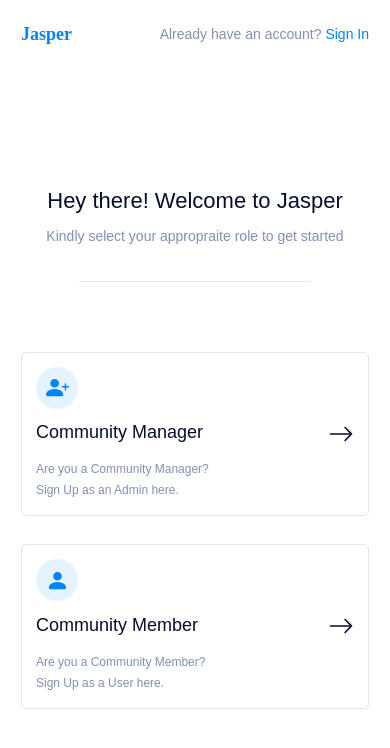
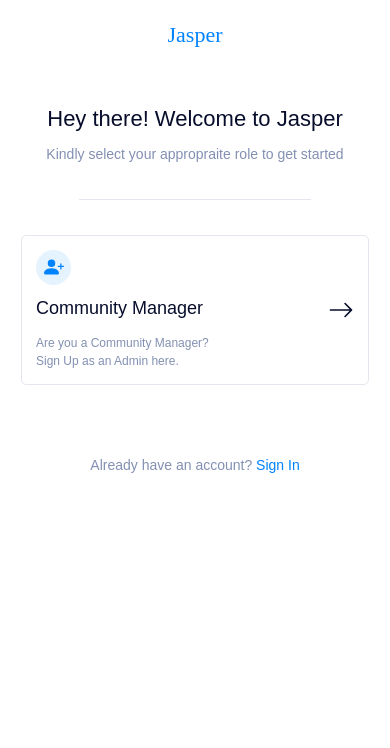
Before and after one commit to Jasperlabdevs/jasper-web, a React (Create React App) app: page / in a window 390 px wide. Shown: the top 748 px of the page. Built offline with nearby package versions, Linux system fonts and the light colour scheme.

Commit message:
hope page updated

```diff
--- a/src/assets/styles/global.css
+++ b/src/assets/styles/global.css
@@ -21,7 +21,7 @@ a{
 
 .logo{
   font-family: 'DM Serif Display', serif;
-  @apply text-primary font-semibold
+  @apply text-primary font-medium
 }
 
 small,
--- a/src/helpers/SVGs.tsx
+++ b/src/helpers/SVGs.tsx
@@ -2,7 +2,7 @@ const SVGs = {
     person: <svg xmlns="http://www.w3.org/2000/svg" width="23" height="23" fill="rgb(0 131 255 / var(--tw-text-opacity))" className="bi bi-person-fill" viewBox="0 0 16 16">
     <path d="M3 14s-1 0-1-1 1-4 6-4 6 3 6 4-1 1-1 1H3zm5-6a3 3 0 1 0 0-6 3 3 0 0 0 0 6z"/>
     </svg>,
-    person_plus: <svg xmlns="http://www.w3.org/2000/svg" width="23" height="23" fill="rgb(0 131 255 / var(--tw-text-opacity)" className="bi bi-person-plus-fill" viewBox="0 0 16 16">
+    person_plus: <svg xmlns="http://www.w3.org/2000/svg" width="20" height="20" fill="rgb(0 131 255 / var(--tw-text-opacity)" className="bi bi-person-plus-fill" viewBox="0 0 16 16">
     <path d="M1 14s-1 0-1-1 1-4 6-4 6 3 6 4-1 1-1 1H1zm5-6a3 3 0 1 0 0-6 3 3 0 0 0 0 6z"/>
     <path fill-rule="evenodd" d="M13.5 5a.5.5 0 0 1 .5.5V7h1.5a.5.5 0 0 1 0 1H14v1.5a.5.5 0 0 1-1 0V8h-1.5a.5.5 0 0 1 0-1H13V5.5a.5.5 0 0 1 .5-.5z"/>
   </svg>,
--- a/src/pages/Auth/Home.tsx
+++ b/src/pages/Auth/Home.tsx
@@ -1,4 +1,5 @@
 import SVGs from "helpers/SVGs"
+import { Link } from "react-router-dom"
 
 const Home = () => {
     const roles = [
@@ -6,39 +7,41 @@ const Home = () => {
             id:1,
             role: 'Community Manager',
             type: 'an Admin',
-            icon: SVGs.person_plus
+            icon: SVGs.person_plus,
+            link: '/register'
         },
-        {
-            id:2,
-            role: 'Community Member',
-            type: 'a User',
-            icon: SVGs.person
-        },
+        // {
+        //     id:2,
+        //     role: 'Community Member',
+        //     type: 'a User',
+        //     icon: SVGs.person
+        // },
     ]
     return(
-        <div className="mt-40 mx-auto text-center w-full md:min-w-[430px] max-w-[620px] ">
+        <div className="md:mt-40 mt-16 mx-auto text-center w-full md:min-w-[430px] max-w-[620px] ">
             <h3>Hey there! Welcome to Jasper</h3>
             <p className="text-grey_text mt-3" >Kindly select your appropraite role to get started</p>
             <hr className="mt-10 w-2/3 mx-auto"  />
 
-            <div className="text-left mt-20 " >
+            <div className="text-left md:mt-20 mt-10 " >
                 {
                     roles.map(data => (
-                        <div className="p-4 my-8 w-full border rounded-md cursor-pointer flex justify-between items-center" key={data.id}>
+                        <Link to={`${data.link}`} className="p-4 my-8 w-full border rounded-md cursor-pointer flex justify-between items-center" key={data.id}>
                             <div>
-                                <div className=" w-12 h-12 bg-faded rounded-full flex justify-center items-center text-primary">
+                                <div className=" w-10 h-10 bg-faded rounded-full flex justify-center items-center text-primary">
                                     {data.icon}
                                 </div>
                                 <h4 className="mt-3 mb-4" >{data.role}</h4>
-                                <p className="text-grey_text text-xs lg:text-sm leading-6 lg:leading-7" >Are you a {data.role}? <br /> Sign Up as {data.type} here.</p>
+                                <p className="text-grey_text text-xs lg:text-sm leading-5 lg:leading-6" >Are you a {data.role}? <br /> Sign Up as {data.type} here.</p>
                             </div>
                            <div>
                                {SVGs.arrow_right}
                            </div>
-                        </div>
+                        </Link>
                     ))
                 }
             </div>
+            <p className="text-grey_text mt-20 md:hidden" >Already have an account? <span><Link to='/login' >Sign In</Link></span> </p>
         </div>
     )
 }
--- a/src/pages/Auth/index.tsx
+++ b/src/pages/Auth/index.tsx
@@ -9,10 +9,10 @@ const Auth = () => {
             <div className="bg-faded hidden lg:block" >
             </div>
             <div className="p-6 w-screen lg:w-auto md:p-10 md:px-16" >
-                <header className="flex justify-between items-center" >
-                    <h4 className="logo" >Jasper</h4>
+                <header className="flex justify-center md:justify-between items-center" >
+                    <h4 className="logo text-xl" >Jasper</h4>
                     { location.pathname !== '/login' ?
-                    <p className="text-grey_text" >Already have an account? <span><Link to='/login' >Sign In</Link></span> </p>
+                    <p className="text-grey_text md:block hidden" >Already have an account? <span><Link to='/login' >Sign In</Link></span> </p>
                     : <p className="text-grey_text" >New here? <span><Link to='/register' >Register</Link></span> </p>
 
                     }
```
